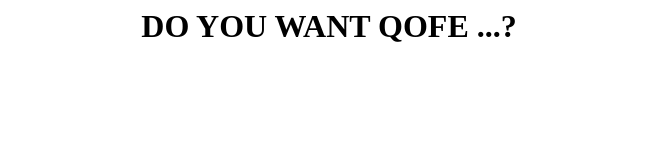
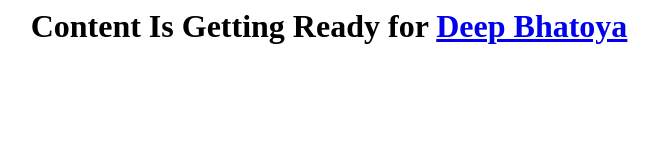
Before and after one commit to deepbhatiaa/deepbhatiaa.github.io, a plain HTML site: page index.html in a window 1280 px wide. Shown: the whole page, without its empty margins (311-970 px from the left). Drawn offline with Linux system fonts and the light colour scheme.

Commit message:
Update index.html

```diff
--- a/index.html
+++ b/index.html
@@ -1 +1 @@
-<h1 style="text-align:center;">  DO YOU WANT QOFE ...? </h1>
+<h1 style="text-align:center;"> Content Is Getting Ready for <a href="https://instagram.com/deep.bhatoya">Deep Bhatoya</a></h1>
```
